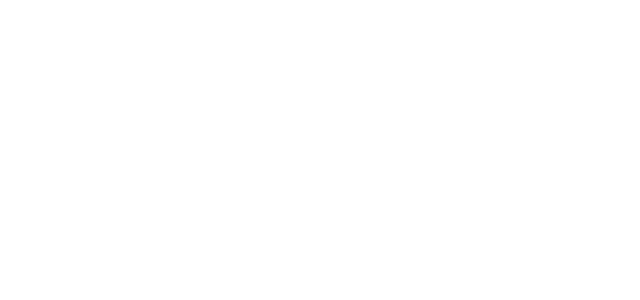
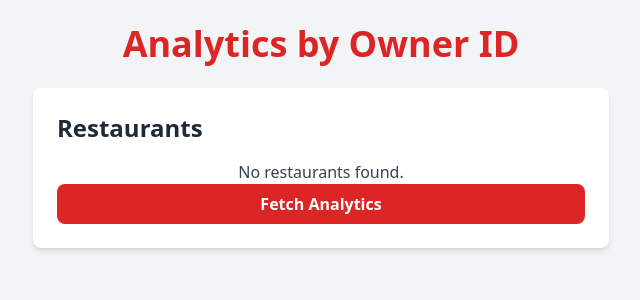
Before and after one commit to transmogrify76/FoodAPP, a React (Vite) app in the folder food-delivery/: page /report in a window 1280 px wide. Before the commit this address had no page. Shown: the top 300 px of the page, without its empty margins (319-959 px from the left). Built offline with nearby package versions, Linux system fonts and the light colour scheme; the HTML template or start-up script is replaced by a standard one.

Commit message:
analytics

```diff
--- /dev/null
+++ b/food-delivery/src/pages/resturant/OrderAnalytics.tsx
@@ -0,0 +1,151 @@
+import React, { useState, useEffect } from "react";
+import { jwtDecode } from "jwt-decode";
+
+const AnalyticsByOwnerId: React.FC = () => {
+  const [ownerId, setOwnerId] = useState<string>("");
+  const [restaurantList, setRestaurantList] = useState<any[]>([]);
+  const [selectedRestaurantId, setSelectedRestaurantId] = useState<string>("");
+  const [analyticsData, setAnalyticsData] = useState<any>(null); // Analytics data state
+  const [loading, setLoading] = useState<boolean>(false);
+  const [error, setError] = useState<string | null>(null);
+  const [successMessage, setSuccessMessage] = useState<string | null>(null);
+
+  // Fetch owner's ID from localStorage and restaurants list
+  useEffect(() => {
+    const token = localStorage.getItem("restaurant_token");
+    if (token) {
+      try {
+        const decodedToken: any = jwtDecode(token);
+        setOwnerId(decodedToken.owenerid || "");
+        fetchRestaurants(decodedToken.owenerid);
+      } catch (err) {
+        console.error("Failed to decode token", err);
+      }
+    }
+  }, []);
+
+  // Fetch restaurants based on owner ID
+  const fetchRestaurants = async (owenerid: string) => {
+    setLoading(true);
+    setError(null);
+    const formData = new FormData();
+    formData.append("ownerid", owenerid);
+
+    try {
+      const response = await fetch("http://localhost:5000/owenerresturentfetch", {
+        method: "POST",
+        body: formData,
+      });
+
+      if (!response.ok) {
+        const errorData = await response.json();
+        setError(errorData.error || "Failed to fetch restaurants");
+        setLoading(false);
+        return;
+      }
+
+      const data = await response.json();
+      setRestaurantList(data.data || []);
+    } catch (err) {
+      setError("Something went wrong while fetching restaurants. Please try again later.");
+    } finally {
+      setLoading(false);
+    }
+  };
+
+  // Fetch analytics data for the selected restaurant
+  const fetchAnalytics = async () => {
+    if (!selectedRestaurantId) return;
+
+    setLoading(true);
+    setError(null);
+
+    const formData = new FormData();
+    formData.append("restaurantid", selectedRestaurantId);
+
+    try {
+      const response = await fetch("http://localhost:5000/ops/orderanalytics", {
+        method: "POST",
+        body: formData,
+      });
+
+      if (!response.ok) {
+        const errorData = await response.json();
+        setError(errorData.error || "Failed to fetch analytics");
+        setLoading(false);
+        return;
+      }
+
+      const data = await response.json();
+      setAnalyticsData(data); // Map the entire response to the analytics state
+    } catch (err) {
+      setError("Something went wrong while fetching analytics. Please try again later.");
+    } finally {
+      setLoading(false);
+    }
+  };
+
+  return (
+    <div className="bg-gray-100 min-h-screen p-6">
+      <h1 className="text-4xl font-extrabold text-center text-red-600 mb-6">
+        Analytics by Owner ID
+      </h1>
+      {error && (
+        <div className="bg-red-100 text-red-800 p-4 rounded-lg mb-4">
+          {error}
+        </div>
+      )}
+      {successMessage && (
+        <div className="bg-green-100 text-green-800 p-4 rounded-lg mb-4">
+          {successMessage}
+        </div>
+      )}
+
+      {loading && <p className="text-center text-gray-700">Loading...</p>}
+
+      <div className="bg-white p-6 rounded-lg shadow-md max-w-xl mx-auto">
+        <h2 className="text-2xl font-bold text-gray-800 mb-4">Restaurants</h2>
+        {restaurantList.length > 0 ? (
+          <div className="mb-4">
+            <label className="block font-semibold text-gray-700">Select Restaurant</label>
+            <select
+              className="w-full px-4 py-2 border border-gray-300 rounded-lg"
+              value={selectedRestaurantId}
+              onChange={(e) => setSelectedRestaurantId(e.target.value)}
+            >
+              <option value="">Select a restaurant</option>
+              {restaurantList.map((restaurant) => (
+                <option key={restaurant.restaurantid} value={restaurant.restaurantid}>
+                  {restaurant.restaurantname}
+                </option>
+              ))}
+            </select>
+          </div>
+        ) : (
+          <p className="text-center text-gray-700">No restaurants found.</p>
+        )}
+
+        <button
+          onClick={fetchAnalytics}
+          className="w-full py-2 bg-red-600 text-white font-semibold rounded-lg hover:bg-red-700"
+          disabled={!selectedRestaurantId || loading}
+        >
+          {loading ? "Fetching Analytics..." : "Fetch Analytics"}
+        </button>
+      </div>
+
+      {analyticsData && (
+        <div className="bg-white p-6 rounded-lg shadow-md mt-6 max-w-4xl mx-auto">
+          <h2 className="text-2xl font-bold text-gray-800 mb-4">Analytics</h2>
+          <div className="space-y-4">
+            {/* Displaying analytics data */}
+            <p className="text-gray-700"><strong>Total Orders:</strong> {analyticsData.total_orders}</p>
+            <p className="text-gray-700"><strong>Total Revenue:</strong> ₹{analyticsData.total_revenue.toFixed(2)}</p>
+          </div>
+        </div>
+      )}
+    </div>
+  );
+};
+
+export default AnalyticsByOwnerId;
--- a/food-delivery/src/pages/resturant/RestaurantDashboard.tsx
+++ b/food-delivery/src/pages/resturant/RestaurantDashboard.tsx
@@ -42,7 +42,7 @@ const RestaurantDashboard: React.FC = () => {
           <span className="text-sm mt-1">Menu</span>
         </div>
         <div
-          onClick={() => navigateTo("/restaurant-reports")}
+          onClick={() => navigateTo("/report")}
           className="flex flex-col items-center cursor-pointer"
         >
           <FaChartBar size={24} />
--- a/food-delivery/src/routes/AppRoutes.tsx
+++ b/food-delivery/src/routes/AppRoutes.tsx
@@ -19,6 +19,7 @@ import CreateMenu from '../pages/resturant/CreateMenu';
 import RestaurantDetails from '../pages/resturant/RestaurantDetails';
 import RestaurantOrders from '../pages/resturant/RestaurantOrders';
 import GetMenuByOwnerId from '../pages/resturant/MenuByRestaurant';
+import OrderAnalytics from '../pages/resturant/OrderAnalytics';
 
 
 const AppRoutes: React.FC = () => (
@@ -43,6 +44,7 @@ const AppRoutes: React.FC = () => (
     <Route path="/restaurant-details" element={<RestaurantDetails />} />
     <Route path="/restaurant-orders" element={<RestaurantOrders />} />
     <Route path="/existingmenu" element={<GetMenuByOwnerId />} />
+    <Route path="/report" element={<OrderAnalytics />} />
 
 
 
```
